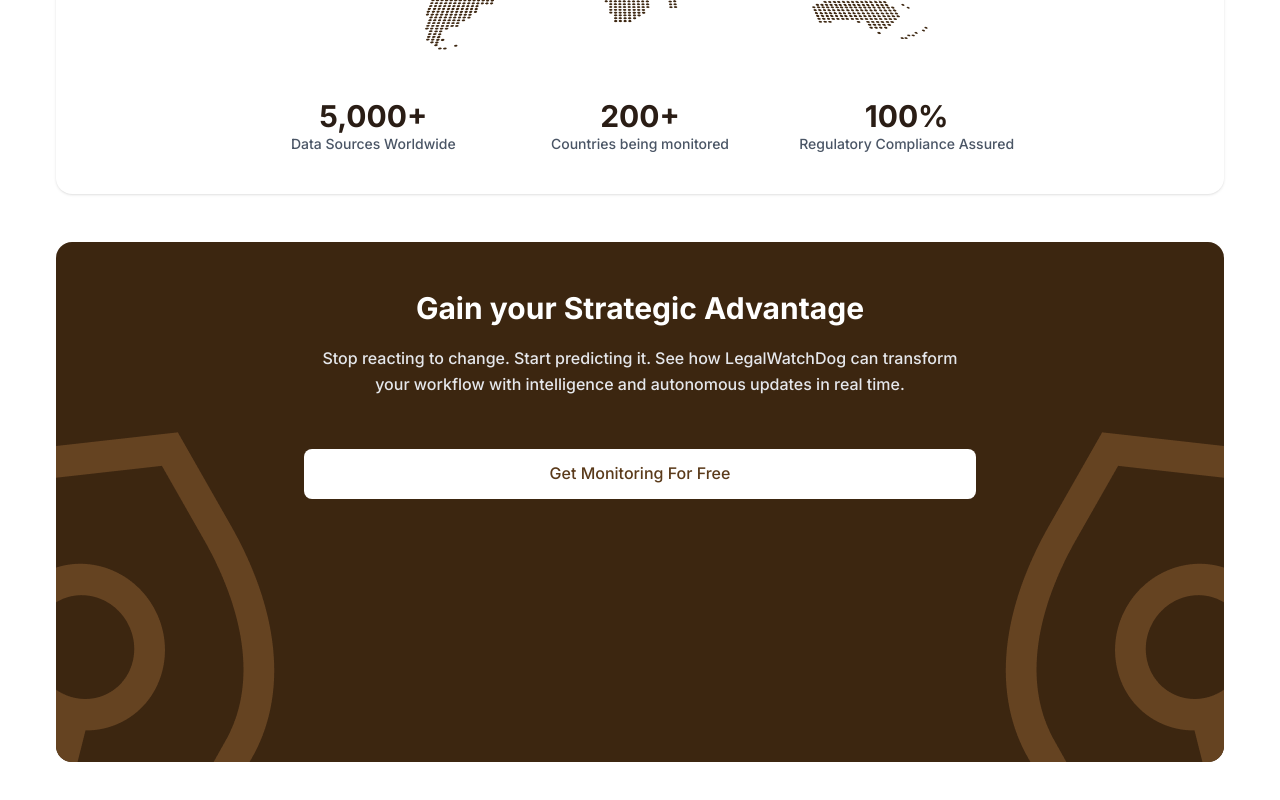
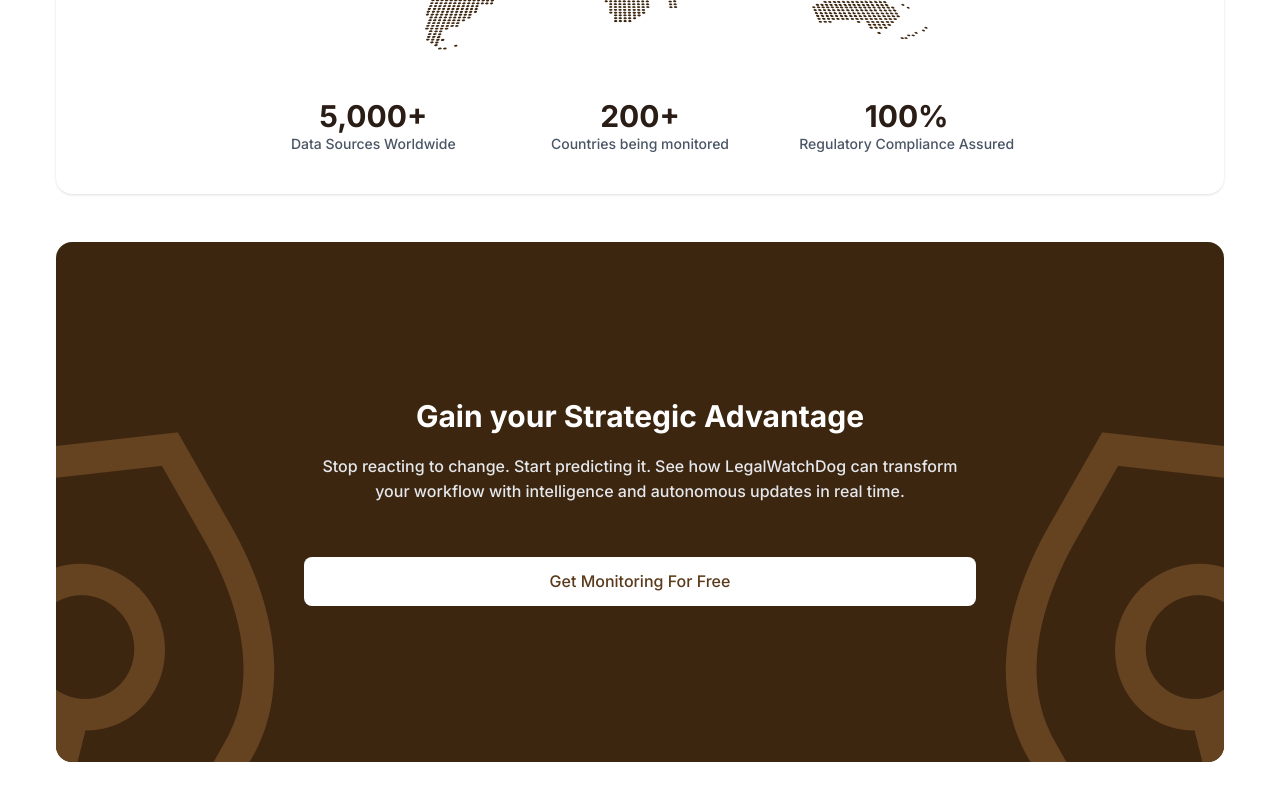
Before and after one commit to hngprojects/legal-watch-dog-FE, a Vue app: page / in a window 1280 px wide. Shown: the part 1274-2074 px from the top of the page. Built offline with nearby package versions, Linux system fonts and the light colour scheme; the HTML template or start-up script is replaced by a standard one.

Commit message:
feat: fix merge conflict

```diff
--- a/src/components/organisms/GlobalStatsSection.vue
+++ b/src/components/organisms/GlobalStatsSection.vue
@@ -39,7 +39,9 @@
     </div>
 
     <!-- Brown CTA Section -->
-    <div class="rounded-2xl bg-[#3c2610] min-h-130 text-white relative overflow-hidden p-12 text-center">
+    <div
+      class="rounded-2xl bg-[#3c2610] min-h-130 text-white relative flex flex-col items-center justify-center overflow-hidden p-5 md:p-12 text-center"
+    >
       <div
         class="absolute left-0 top-0 h-full w-40 md:w-60 lg:w-90 bg-no-repeat bg-bottom"
         style="background-image: url('images/logo.png'); background-size: contain"
```
